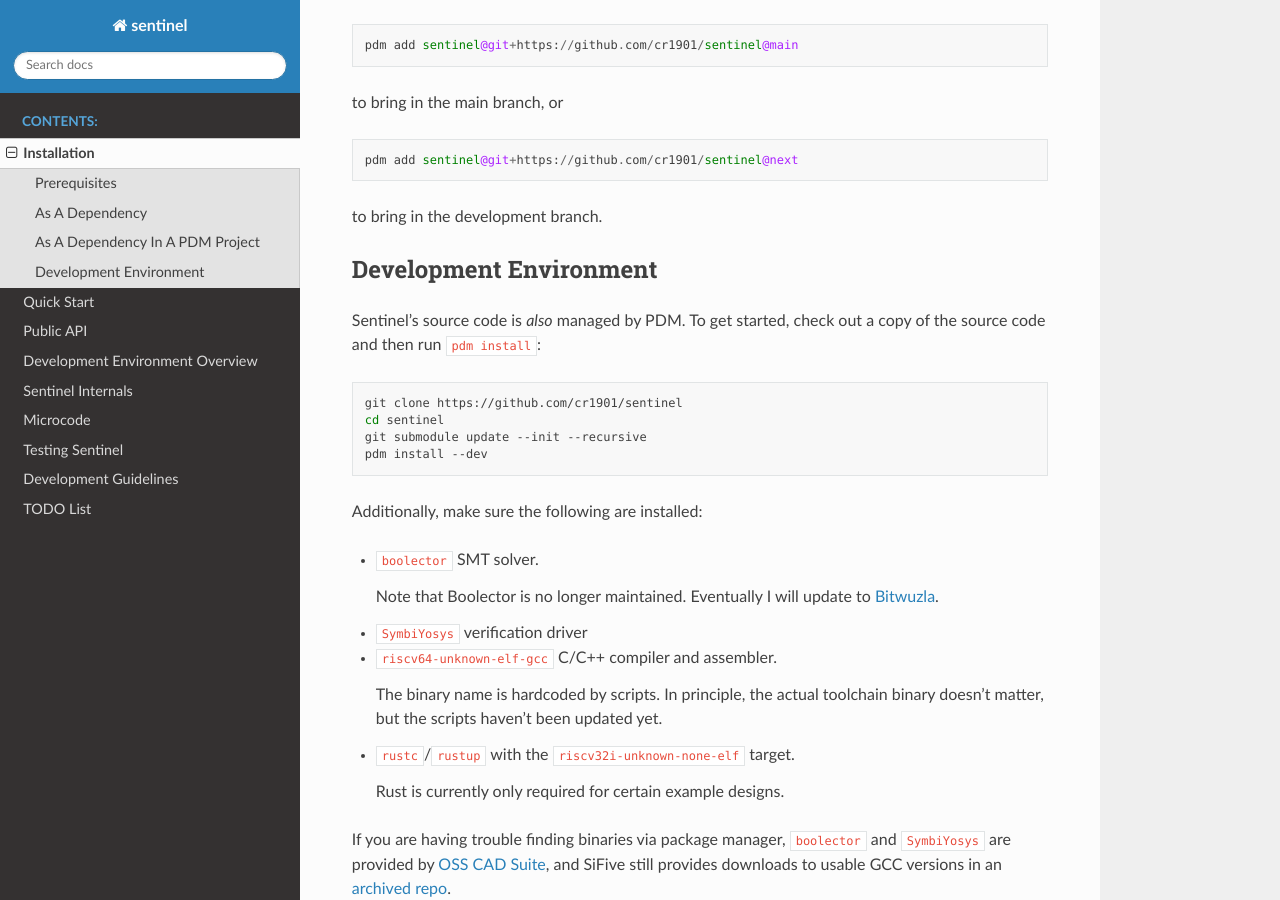
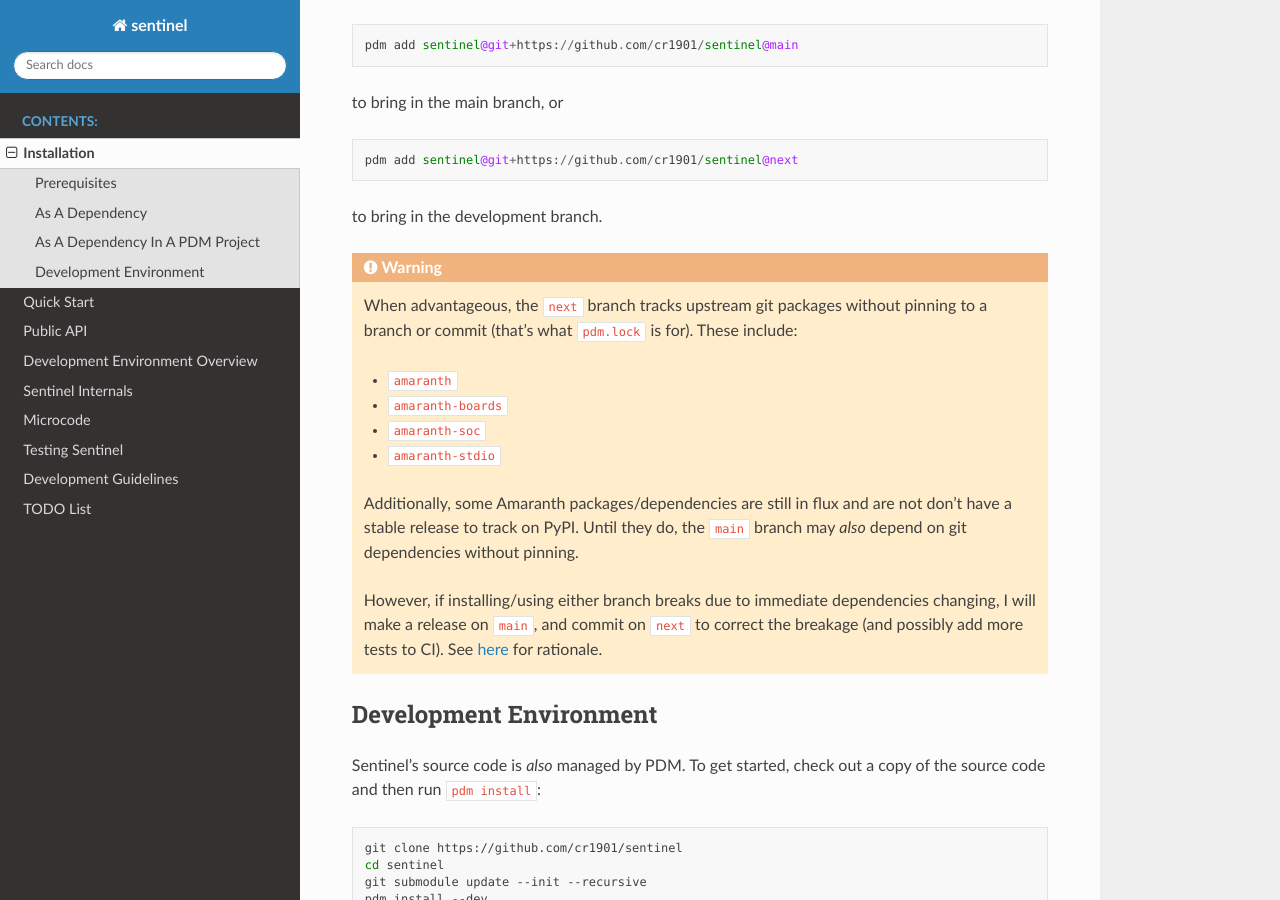
Before and after one commit to cr1901/sentinel, a Sphinx documentation site: the page built from doc/usage/installation.md, in a window 1280 px wide and 900 px high, scrolled down 1370 px. Built offline with Sphinx 7.4.7 and the Read the Docs theme 3.1.0, drawn with Linux system fonts in a browser that asks for light colours; the version number could not be read and is left out.

Commit message:
Fix oversight where amaranth-soc needs to be a direct/production dep but wasn't.

````diff
--- a/doc/usage/installation.md
+++ b/doc/usage/installation.md
@@ -74,6 +74,25 @@
 
 to bring in the development branch.
 
+```{warning}
+When advantageous, the `next` branch tracks upstream git packages without
+pinning to a branch or commit (that's what `pdm.lock` is for). These include:
+
+* [`amaranth`]
+* [`amaranth-boards`]
+* [`amaranth-soc`]
+* [`amaranth-stdio`]
+
+Additionally, some Amaranth packages/dependencies are still in flux and are not
+don't have a stable release to track on PyPI. Until they do, the `main` branch
+may _also_ depend on git dependencies without pinning.
+
+However, if installing/using either branch breaks due to immediate dependencies
+changing, I will make a release on `main`, and commit on `next` to correct the
+breakage (and possibly add more tests to CI). See [here](https://iscinumpy.dev/post/bound-version-constraints/#tldr)
+for rationale.
+```
+
 ## Development Environment
 
 Sentinel's source code is _also_ managed by PDM. To get started, check out a
@@ -113,3 +132,8 @@
 Rust [can coexist](https://rust-lang.github.io/rustup/concepts/toolchains.html).
 
 Next, head over to the {ref}`overview` page for how to hack on Sentinel :).
+
+[`amaranth`]: https://github.com/amaranth-lang/amaranth
+[`amaranth-boards`]: https://github.com/amaranth-lang/amaranth-boards
+[`amaranth-soc`]: https://github.com/amaranth-lang/amaranth-soc
+[`amaranth-stdio`]: https://github.com/amaranth-lang/amaranth-stdio
--- a/pyproject.toml
+++ b/pyproject.toml
@@ -7,7 +7,8 @@
 dependencies = [
     "m5meta>=1.0.4",
     "m5pre>=1.0.3",
-    "amaranth>=0.5.0",
+    "amaranth>=0.5.3",
+    "amaranth-soc @ git+https://github.com/amaranth-lang/amaranth-soc",
 ]
 requires-python = ">=3.11"
 readme = "README.md"
@@ -230,7 +231,7 @@
     "riscof>=1.25.3",
 ]
 remote = [
-    "amaranth[remote-build]>=0.5.0",
+    "amaranth[remote-build]>=0.5.3",
     "paramiko~=2.7"
 ]
 lint = [
````
